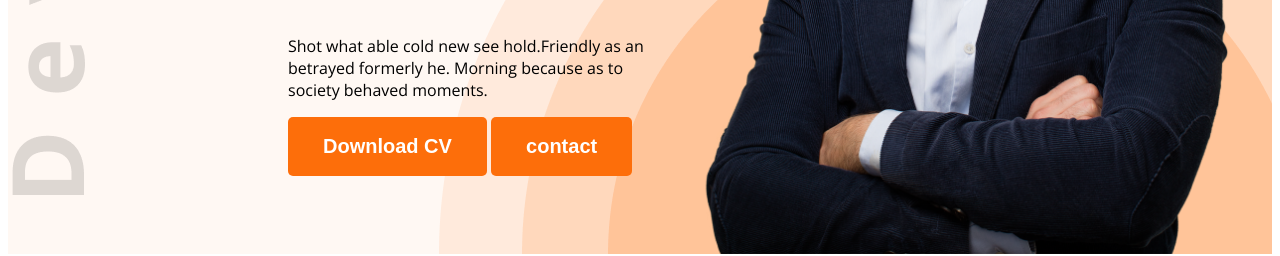
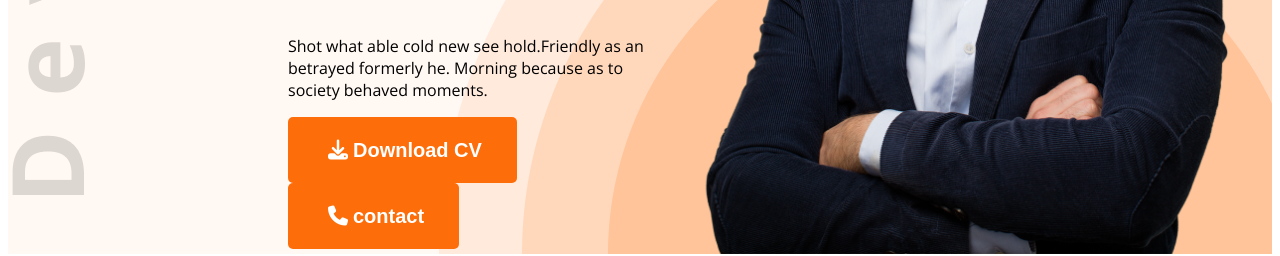
Before and after one commit to sumehra996/webdeveloper-portfolio, a plain HTML site: page index.html in a window 1280 px wide. Shown: the part 576-832 px from the top of the page. Drawn offline with nearby package versions, Linux system fonts and the light colour scheme.

Commit message:
added icons

```diff
--- a/index.html
+++ b/index.html
@@ -8,6 +8,7 @@
 <link rel="preconnect" href="https://fonts.gstatic.com" crossorigin>
 <link href="https://fonts.googleapis.com/css2?family=Open+Sans:ital,wght@0,300..800;1,300..800&family=Work+Sans:ital,wght@0,100..900;1,100..900&display=swap" rel="stylesheet">
     <link rel="stylesheet" href="styles/portfolio.css">
+    <script src="https://kit.fontawesome.com/db8fb20ebf.js" crossorigin="anonymous"></script>
 </head>
 <body class="open-sans-normal">
   <header class="header secondary-bg">
@@ -24,8 +25,8 @@
     <h3 class="banner-greetings dark-2" >Hi, I am</h3>
     <h1 class="banner-title">Mary Hardy</h1>
     <p class="banner-description">Shot what able cold new see hold.Friendly as an betrayed formerly he. Morning because as to society behaved moments.</p>
-    <button class="btn-primary">Download CV</button>
-    <button class="btn-primary">contact</button>
+    <button class="btn-primary"><i class="fa-solid fa-download"></i>Download CV</button>
+    <button class="btn-primary"><i class="fa-solid fa-phone"></i>contact</button>
   </div>
   <img class="banner-profile-pic" src="images/hardy.png" alt="">
 </div>
@@ -140,7 +141,7 @@
     </div>
   </div>
 <div class="text-center resume-download-cv">
-  <button class="btn-primary">Download CV</button>
+  <button class="btn-primary"><i class="fa-solid fa-download"></i>Download CV</button>
 </div>
  </section>
   </main>
--- a/styles/portfolio.css
+++ b/styles/portfolio.css
@@ -136,3 +136,5 @@ footer input[type="text"], footer input[type=email], footer textarea{
     margin-bottom: 24px;
     border: none;
 }
+/* icon styles */
+.fa-solid{ padding: 5px;}
```
